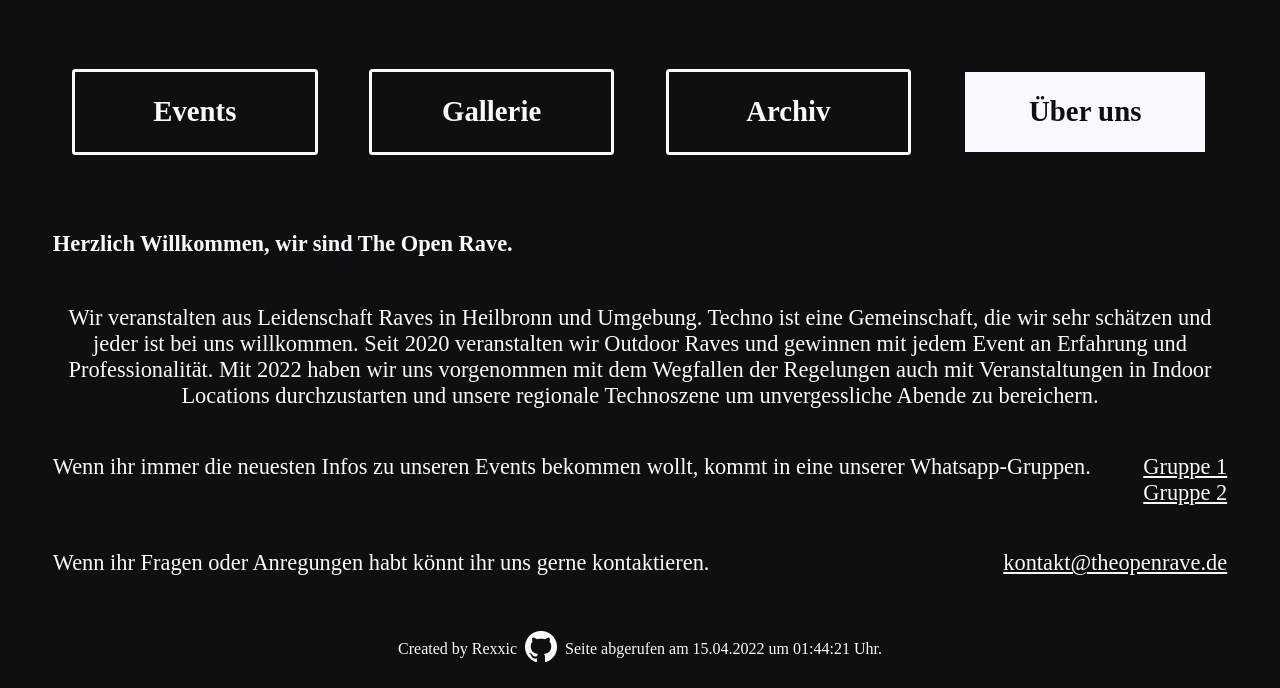
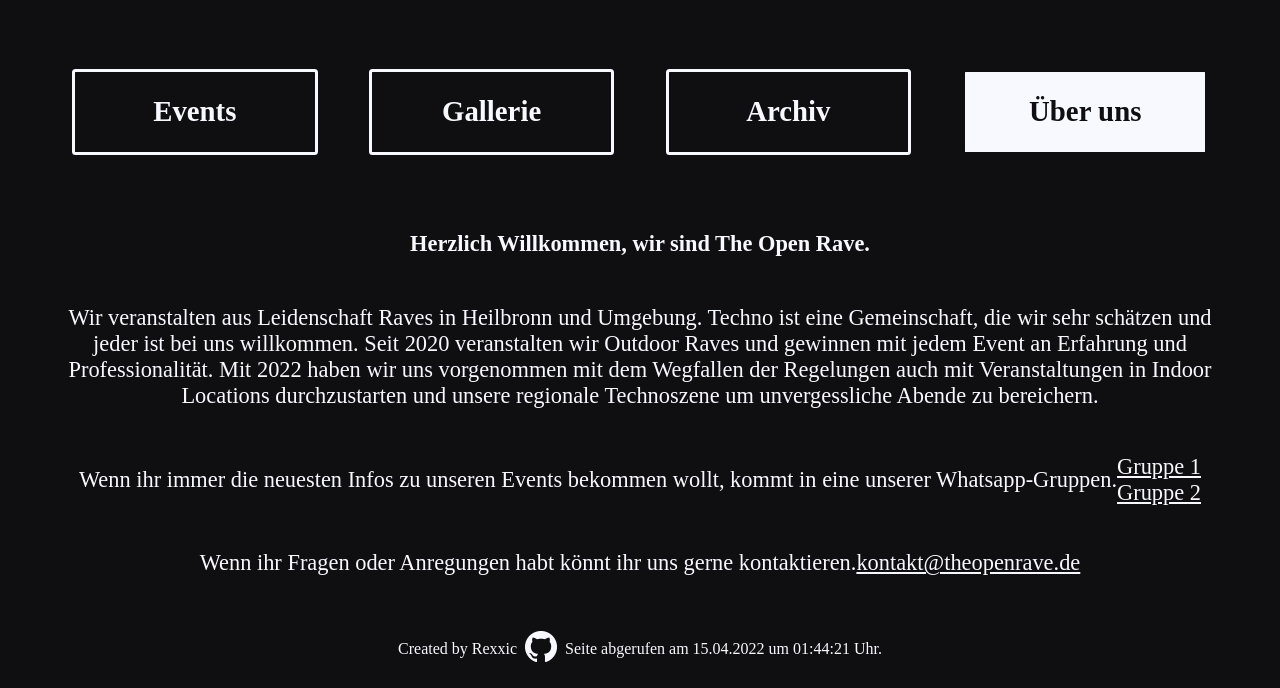
Before and after one commit to Rexxic/theopenrave, a PHP site: page /kontakt/index.php in a window 1280 px wide. Shown: the part 384-1072 px from the top of the page. Run offline with PHP 8.4, Linux system fonts and the light colour scheme.

Commit message:
Edited kontakt page

```diff
--- a/styles.css
+++ b/styles.css
@@ -129,11 +129,8 @@ h2 {
 
 .kontakt {
     display: flex;
-    flex: 2;
-    flex-direction: row;
-    flex-wrap: wrap;
-    align-items: flex-start;
-    justify-content: space-between;
+    align-items: center;
+    justify-content: center;
     padding: 0 2.5vw 2.5vw 2.5vw;
     font-size: calc(0.5 * var(--minscale) + 0.5vw);
 }
```
